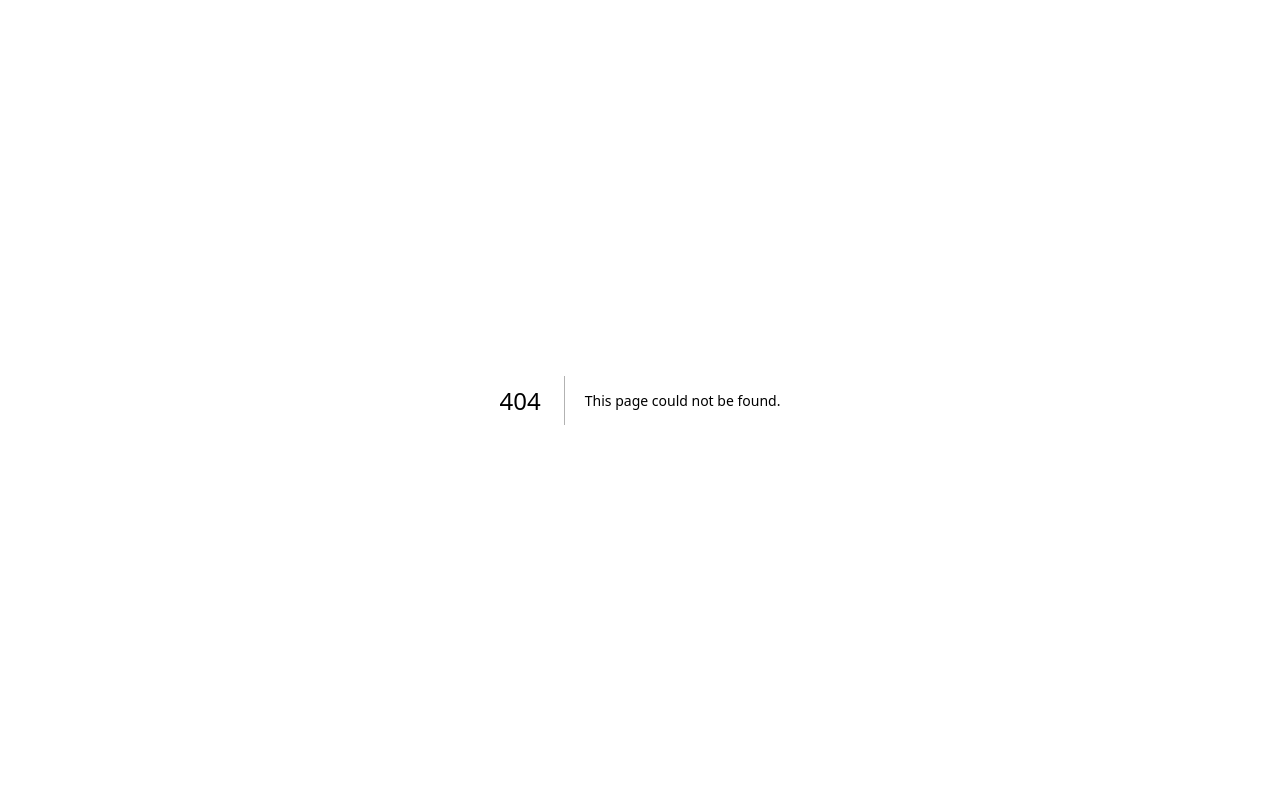
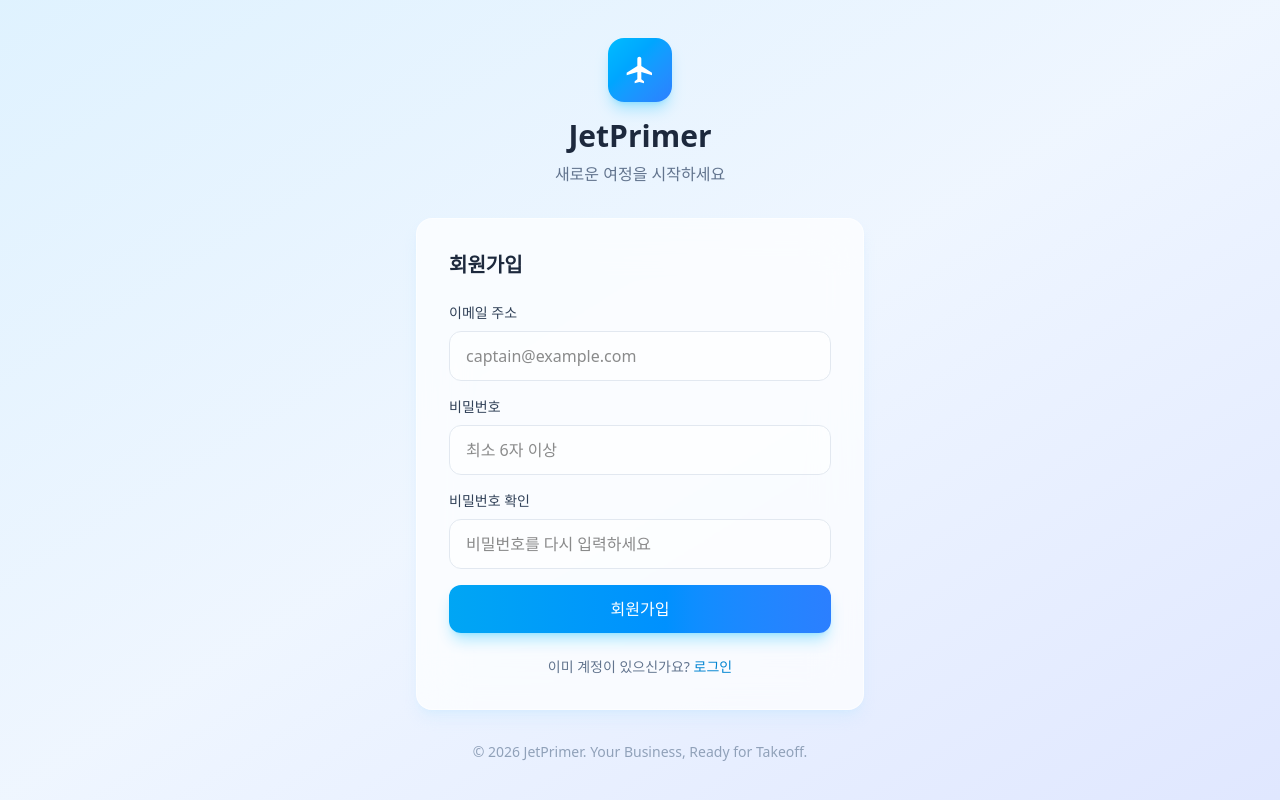
Before and after one commit to j9898/jetprimer-dashboard, a Next.js app: page /signup in a window 1280 px wide. Before the commit this address had no page. Built offline with nearby package versions, Linux system fonts and the light colour scheme.

Commit message:
feat: Add signup page with email/password registration

```diff
--- /dev/null
+++ b/src/app/signup/page.tsx
@@ -0,0 +1,160 @@
+'use client'
+
+import { useState } from 'react'
+import { createClient } from '@/lib/supabase/client'
+import { useRouter } from 'next/navigation'
+import Link from 'next/link'
+
+export default function SignUpPage() {
+  const [email, setEmail] = useState('')
+  const [password, setPassword] = useState('')
+  const [confirmPassword, setConfirmPassword] = useState('')
+  const [isLoading, setIsLoading] = useState(false)
+  const [message, setMessage] = useState<{ type: 'success' | 'error', text: string } | null>(null)
+  const router = useRouter()
+
+  const handleSignUp = async (e: React.FormEvent) => {
+    e.preventDefault()
+    setIsLoading(true)
+    setMessage(null)
+
+    if (password !== confirmPassword) {
+      setMessage({ type: 'error', text: '비밀번호가 일치하지 않습니다.' })
+      setIsLoading(false)
+      return
+    }
+
+    if (password.length < 6) {
+      setMessage({ type: 'error', text: '비밀번호는 최소 6자 이상이어야 합니다.' })
+      setIsLoading(false)
+      return
+    }
+
+    const supabase = createClient()
+
+    const { error } = await supabase.auth.signUp({
+      email,
+      password,
+    })
+
+    if (error) {
+      setMessage({ type: 'error', text: error.message })
+      setIsLoading(false)
+    } else {
+      setMessage({ type: 'success', text: '회원가입 완료! 로그인 페이지로 이동합니다.' })
+      setTimeout(() => {
+        router.push('/login')
+      }, 1500)
+    }
+  }
+
+  return (
+    <div className="min-h-screen bg-gradient-to-br from-sky-100 via-blue-50 to-indigo-100 flex items-center justify-center p-4">
+      <div className="w-full max-w-md">
+        <div className="text-center mb-8">
+          <div className="inline-flex items-center justify-center w-16 h-16 bg-gradient-to-br from-sky-400 to-blue-500 rounded-2xl shadow-lg shadow-sky-400/30 mb-4">
+            <svg className="w-8 h-8 text-white" fill="currentColor" viewBox="0 0 24 24">
+              <path d="M21 16v-2l-8-5V3.5c0-.83-.67-1.5-1.5-1.5S10 2.67 10 3.5V9l-8 5v2l8-2.5V19l-2 1.5V22l3.5-1 3.5 1v-1.5L13 19v-5.5l8 2.5z"/>
+            </svg>
+          </div>
+          <h1 className="text-3xl font-bold text-slate-800">JetPrimer</h1>
+          <p className="text-slate-500 mt-2">새로운 여정을 시작하세요</p>
+        </div>
+
+        <div className="bg-white/70 backdrop-blur-xl border border-white/50 shadow-lg shadow-sky-200/30 rounded-2xl p-8">
+          <h2 className="text-xl font-semibold text-slate-800 mb-6">회원가입</h2>
+
+          <form onSubmit={handleSignUp} className="space-y-4">
+            <div>
+              <label htmlFor="email" className="block text-sm font-medium text-slate-700 mb-2">
+                이메일 주소
+              </label>
+              <input
+                id="email"
+                type="email"
+                value={email}
+                onChange={(e) => setEmail(e.target.value)}
+                placeholder="captain@example.com"
+                required
+                className="w-full px-4 py-3 rounded-xl border border-slate-200 focus:border-sky-400 focus:ring-2 focus:ring-sky-400/20 outline-none transition-all bg-white/50"
+              />
+            </div>
+
+            <div>
+              <label htmlFor="password" className="block text-sm font-medium text-slate-700 mb-2">
+                비밀번호
+              </label>
+              <input
+                id="password"
+                type="password"
+                value={password}
+                onChange={(e) => setPassword(e.target.value)}
+                placeholder="최소 6자 이상"
+                required
+                minLength={6}
+                className="w-full px-4 py-3 rounded-xl border border-slate-200 focus:border-sky-400 focus:ring-2 focus:ring-sky-400/20 outline-none transition-all bg-white/50"
+              />
+            </div>
+
+            <div>
+              <label htmlFor="confirmPassword" className="block text-sm font-medium text-slate-700 mb-2">
+                비밀번호 확인
+              </label>
+              <input
+                id="confirmPassword"
+                type="password"
+                value={confirmPassword}
+                onChange={(e) => setConfirmPassword(e.target.value)}
+                placeholder="비밀번호를 다시 입력하세요"
+                required
+                minLength={6}
+                className="w-full px-4 py-3 rounded-xl border border-slate-200 focus:border-sky-400 focus:ring-2 focus:ring-sky-400/20 outline-none transition-all bg-white/50"
+              />
+            </div>
+
+            {message && (
+              <div className={`p-4 rounded-xl text-sm ${
+                message.type === 'success'
+                  ? 'bg-emerald-50 text-emerald-700 border border-emerald-200'
+                  : 'bg-rose-50 text-rose-700 border border-rose-200'
+              }`}>
+                {message.text}
+              </div>
+            )}
+
+            <button
+              type="submit"
+              disabled={isLoading}
+              className="w-full py-3 px-4 bg-gradient-to-r from-sky-500 to-blue-500 text-white font-medium rounded-xl shadow-lg shadow-sky-400/30 hover:shadow-xl hover:shadow-sky-400/40 transition-all disabled:opacity-50 disabled:cursor-not-allowed"
+            >
+              {isLoading ? (
+                <span className="flex items-center justify-center gap-2">
+                  <svg className="animate-spin h-5 w-5" viewBox="0 0 24 24">
+                    <circle className="opacity-25" cx="12" cy="12" r="10" stroke="currentColor" strokeWidth="4" fill="none" />
+                    <path className="opacity-75" fill="currentColor" d="M4 12a8 8 0 018-8V0C5.373 0 0 5.373 0 12h4zm2 5.291A7.962 7.962 0 014 12H0c0 3.042 1.135 5.824 3 7.938l3-2.647z" />
+                  </svg>
+                  가입 중...
+                </span>
+              ) : (
+                '회원가입'
+              )}
+            </button>
+          </form>
+
+          <div className="mt-6 text-center">
+            <p className="text-slate-500 text-sm">
+              이미 계정이 있으신가요?{' '}
+              <Link href="/login" className="text-sky-600 hover:text-sky-700 font-medium">
+                로그인
+              </Link>
+            </p>
+          </div>
+        </div>
+
+        <p className="text-center text-slate-400 text-sm mt-8">
+          © 2026 JetPrimer. Your Business, Ready for Takeoff.
+        </p>
+      </div>
+    </div>
+  )
+}
```
